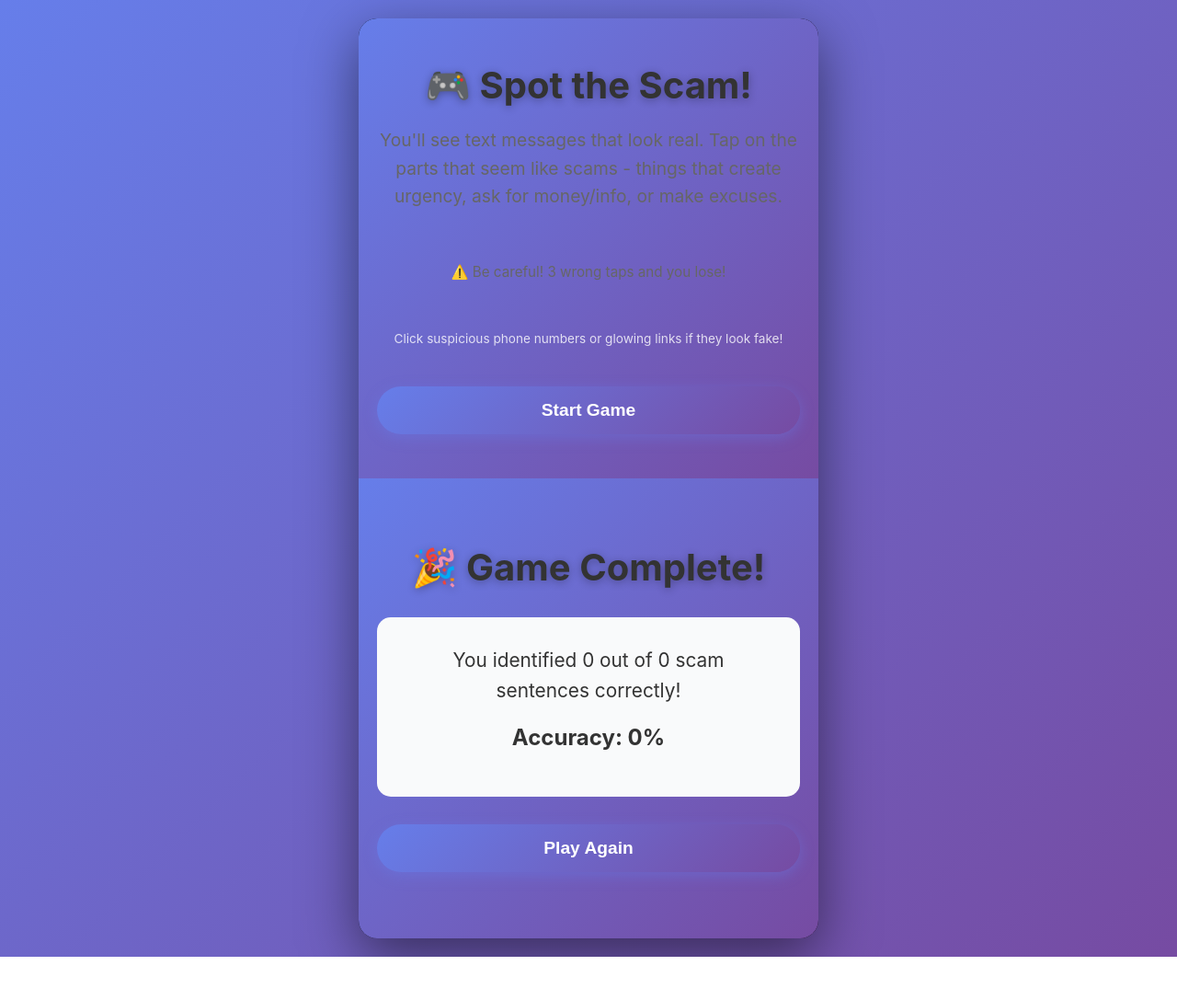
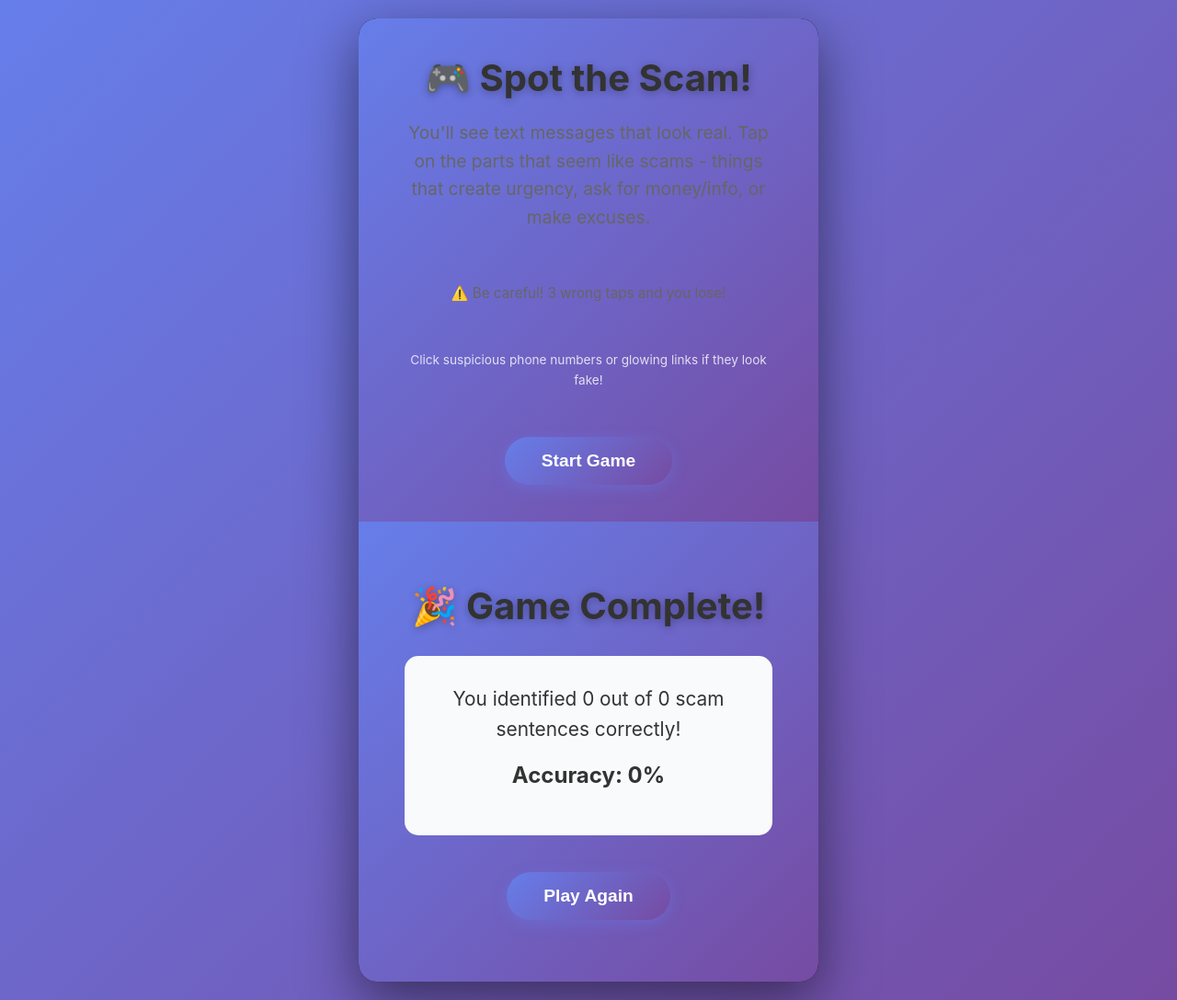
Before and after one commit to eyeSprites/spot-the-scam-game, a plain HTML site: page index.html in a window 1280 px wide. Shown: the whole page at 92% size. Before the commit the page ends 1040 px from the top, so only its background shows below. Drawn offline with Linux system fonts and the light colour scheme.

Commit message:
Fix UI layout and styling issues

```diff
--- a/style.css
+++ b/style.css
@@ -43,6 +43,7 @@ body {
     display: flex;
     flex-direction: column;
     justify-content: center;
+    align-items: center;
 }
 
 #startScreen h1 {
@@ -55,8 +56,9 @@ body {
 #startScreen p {
     font-size: 1.1em;
     color: rgba(255, 255, 255, 0.95);
-    margin-bottom: 30px;
+    margin-bottom: 20px;
     line-height: 1.6;
+    max-width: 400px;
 }
 
 /* Buttons */
@@ -64,13 +66,14 @@ body {
     background: white;
     color: #667eea;
     border: none;
-    padding: 15px 40px;
+    padding: 15px 50px;
     font-size: 1.2em;
     font-weight: 600;
     border-radius: 25px;
     cursor: pointer;
     transition: transform 0.2s, box-shadow 0.2s;
     box-shadow: 0 4px 15px rgba(0, 0, 0, 0.3);
+    margin-top: 10px;
 }
 
 .btn-primary:hover {
@@ -274,11 +277,11 @@ body {
 
 #nextBtn {
     display: block;
-    margin: 15px auto;
+    margin: 15px auto 20px;
     background: #0a84ff;
     color: white;
     border: none;
-    padding: 12px 30px;
+    padding: 12px 35px;
     font-size: 1em;
     font-weight: 600;
     border-radius: 20px;
@@ -298,6 +301,7 @@ body {
     display: flex;
     flex-direction: column;
     justify-content: center;
+    align-items: center;
 }
 
 #endScreen h1 {
@@ -308,11 +312,13 @@ body {
 }
 
 .final-score {
-    background: rgba(255, 255, 255, 0.15);
+    background: rgba(0, 0, 0, 0.3);
     backdrop-filter: blur(10px);
     border-radius: 20px;
     padding: 30px;
     margin-bottom: 30px;
+    max-width: 400px;
+    width: 100%;
 }
 
 .final-score p {
```
